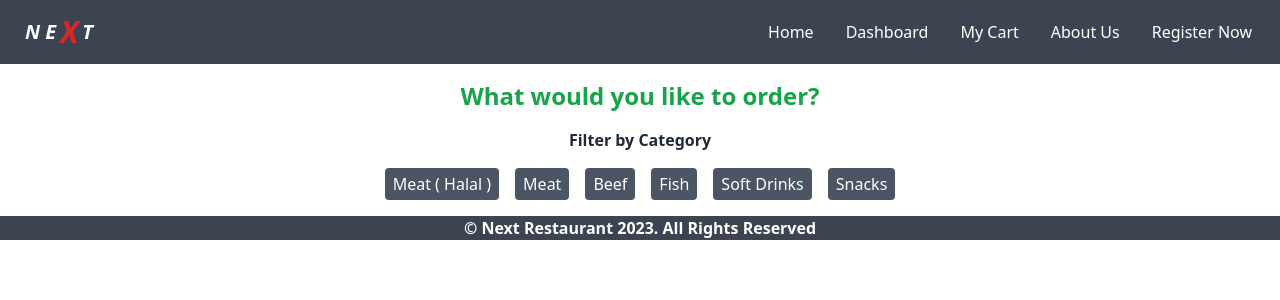
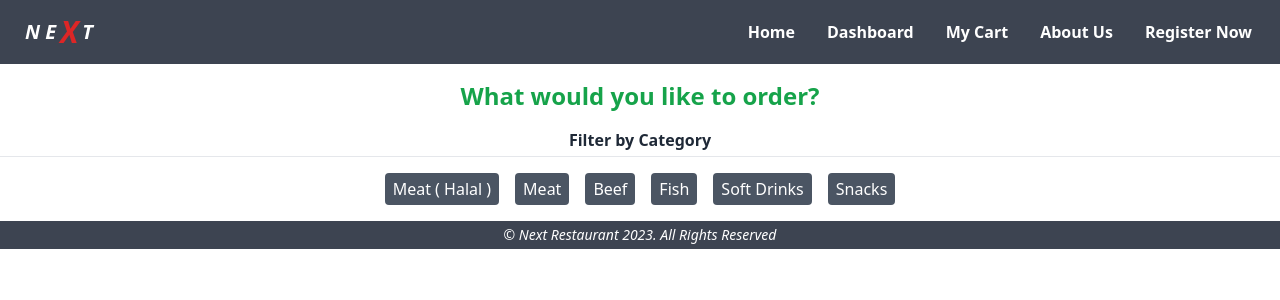
Before and after one commit to nahidahmed02/hungry-den, a Next.js app: page / in a window 1280 px wide. Shown: the top 300 px of the page. Built offline with nearby package versions, Linux system fonts and the light colour scheme.

Commit message:
separated category component

```diff
--- a/components/Footer.js
+++ b/components/Footer.js
@@ -3,7 +3,7 @@ import React from 'react'
 const Footer = () => {
     return (
         <footer>
-            <p className='text-center font-bold bg-neutral text-neutral-content'>&copy; Next Restaurant 2023. All Rights Reserved</p>
+            <p className='text-center text-sm italic py-1 bg-neutral text-neutral-content'>&copy; Next Restaurant 2023. All Rights Reserved</p>
         </footer>
     )
 }
--- a/components/Header.js
+++ b/components/Header.js
@@ -4,11 +4,11 @@ import React from 'react'
 const Header = () => {
     const menuItems =
         <>
-            <li><Link href="/">Home</Link></li>
-            <li><Link href="/dashboard">Dashboard</Link></li>
-            <li><Link href="/cart">My Cart</Link></li>
-            <li><Link href="/about">About Us</Link></li>
-            <li><Link href="/register">Register Now</Link></li>
+            <li className='font-bold'><Link href="/">Home</Link></li>
+            <li className='font-bold'><Link href="/dashboard">Dashboard</Link></li>
+            <li className='font-bold'><Link href="/cart">My Cart</Link></li>
+            <li className='font-bold'><Link href="/about">About Us</Link></li>
+            <li className='font-bold'><Link href="/register">Register Now</Link></li>
         </>
     return (
         <header>
--- /dev/null
+++ b/components/Shop/Category.js
@@ -0,0 +1,18 @@
+import React from 'react'
+
+const Category = () => {
+    return (
+        <div className="navbar">
+            <ul className="menu menu-horizontal px-1 mx-auto">
+                <li className='cursor-pointer bg-gray-600 text-white px-2 py-1 mx-2 mb-2 lg:mb-0 rounded'>Meat ( Halal )</li>
+                <li className='cursor-pointer bg-gray-600 text-white px-2 py-1 mx-2 mb-2 lg:mb-0 rounded'>Meat</li>
+                <li className='cursor-pointer bg-gray-600 text-white px-2 py-1 mx-2 mb-2 lg:mb-0 rounded'>Beef</li>
+                <li className='cursor-pointer bg-gray-600 text-white px-2 py-1 mx-2 mb-2 lg:mb-0 rounded'>Fish</li>
+                <li className='cursor-pointer bg-gray-600 text-white px-2 py-1 mx-2 mb-2 lg:mb-0 rounded'>Soft Drinks</li>
+                <li className='cursor-pointer bg-gray-600 text-white px-2 py-1 mx-2 mb-2 lg:mb-0 rounded'>Snacks</li>
+
+            </ul>
+        </div>)
+}
+
+export default Category
--- a/components/Shop/Shop.js
+++ b/components/Shop/Shop.js
@@ -1,23 +1,16 @@
 import React from 'react'
+import Category from './Category'
 
 const Shop = () => {
     return (
         <section>
             <h1 className='text-center text-2xl font-bold my-4 text-green-600'>What would you like to order?</h1>
-            <p className='text-center font-bold '>Filter by Category</p>
+            <p className='text-center font-bold mb-1'>Filter by Category</p>
+            <hr />
 
-            <div className="navbar">
+            <Category />
 
-                <ul className="menu menu-horizontal px-1 mx-auto">
-                    <li className='cursor-pointer bg-gray-600 text-white px-2 py-1 mx-2 rounded'>Meat ( Halal )</li>
-                    <li className='cursor-pointer bg-gray-600 text-white px-2 py-1 mx-2 rounded'>Meat</li>
-                    <li className='cursor-pointer bg-gray-600 text-white px-2 py-1 mx-2 rounded'>Beef</li>
-                    <li className='cursor-pointer bg-gray-600 text-white px-2 py-1 mx-2 rounded'>Fish</li>
-                    <li className='cursor-pointer bg-gray-600 text-white px-2 py-1 mx-2 rounded'>Soft Drinks</li>
-                    <li className='cursor-pointer bg-gray-600 text-white px-2 py-1 mx-2 rounded'>Snacks</li>
 
-                </ul>
-            </div>
         </section>
     )
 }
```
